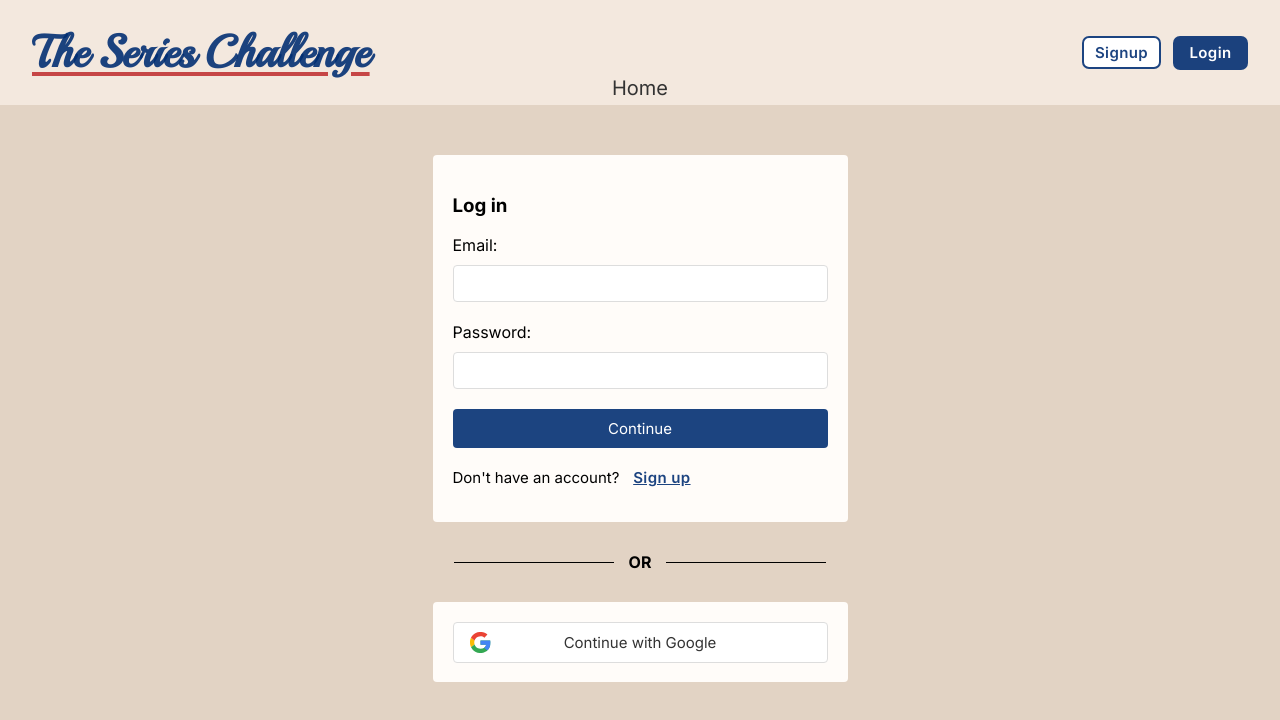
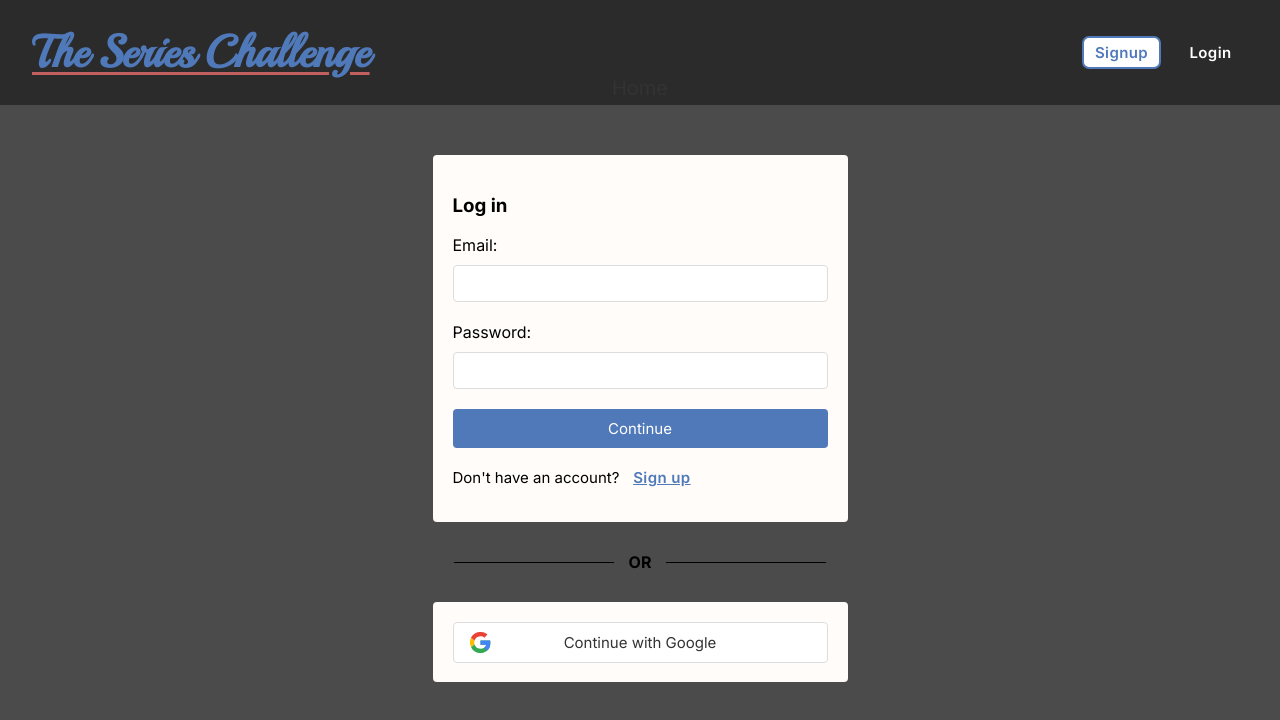
Before and after one commit to robpwatkins/workouts, a React (Create React App) app in the folder client/: page /login in a window 1280 px wide. Shown: the top 720 px of the page. Built offline with nearby package versions, Linux system fonts and the light colour scheme; no server answers.

Commit message:
updating theme

```diff
--- a/client/src/index.css
+++ b/client/src/index.css
@@ -6,7 +6,8 @@
 
 /* layout */
 :root {
-  --primary: #002d72e3;
+  /* --primary: #002d72e3; */
+  --primary: #4f79b9;
   --tan: #e2d3c4;
   --lighttan: #f3e8de;
   /* --tan: #ece0e0; */
@@ -16,13 +17,15 @@
   /* --secondary: #CD0001; */
   /* --error: #e7195a; */
   /* --error: #cd0000cc; */
-  --error: #c33b3bed;
+  /* --error: #c33b3bed; */
+  --error: #c25f5f;
   --error-bg: #cd000014;
 }
 
 body {
   /* background-color: #e6d3c1; */
   background-color: var(--tan);
+  background-color: #4b4b4b;
   /* background-color: #d8c9bb; */
   /* background-color: #dccab8; */
   margin: 0;
@@ -35,7 +38,8 @@ header {
   justify-content: center;
   /* background-color: #f6f0f0; */
   /* background-color: #faf3f3; */
-  background-color: var(--lighttan);
+  /* background-color: var(--lighttan); */
+  background-color: #2b2b2b;
 }
 
 header .container {
@@ -78,7 +82,7 @@ header h1 {
   word-spacing: -4px;
   color: var(--primary);
   text-decoration: underline;
-  text-decoration-thickness: 4px;
+  text-decoration-thickness: 3px;
   text-decoration-color: var(--error);
   text-underline-offset: 5px;
 }
@@ -142,7 +146,8 @@ header a {
   width: 100%;
   margin: 10px 0;
   text-align: center;
-  background-color: var(--lightertan);
+  /* background-color: var(--lightertan); */
+  background-color: #ddd;
   border-right: 1px solid #ddd;
   border-left: 1px solid #ddd;
   box-shadow: 4px 2px 5px rgb(0 0 0 / 25%);
@@ -440,7 +445,7 @@ nav {
   margin-left: 12px;
   padding: 7.5px 0;
   color: #fff;
-  background-color: var(--primary);
+  /* background-color: var(--primary); */
 }
 
 .account a.signup {
```
